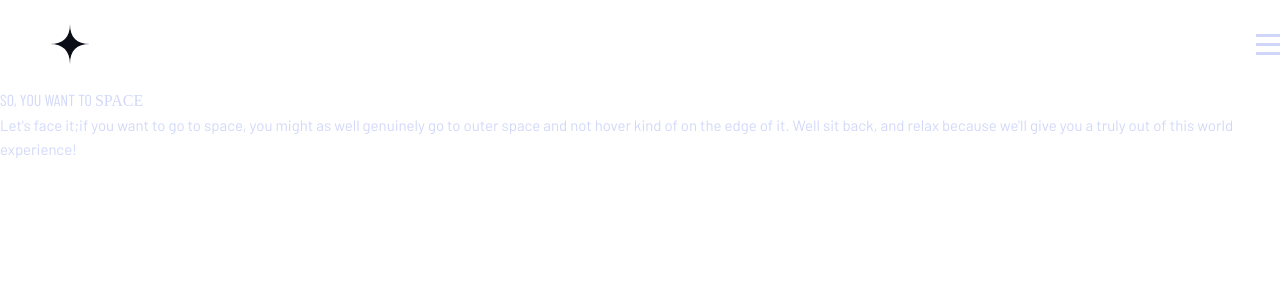
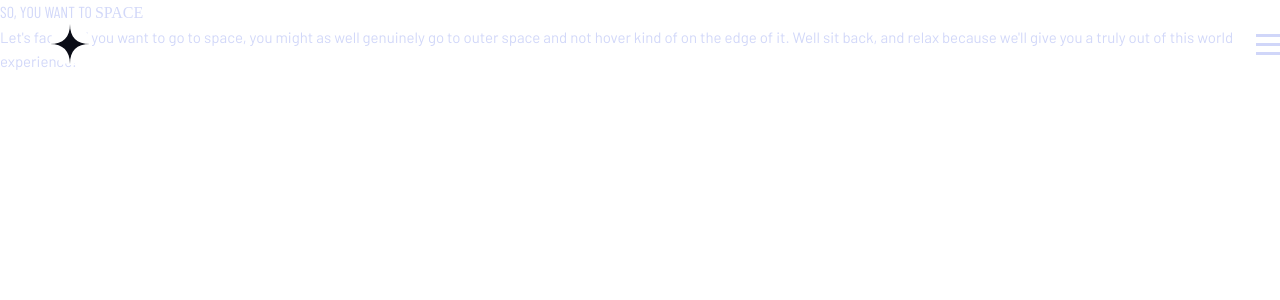
Before and after one commit to jjalbuenacabuyao/space-tourism, a React (Vite) app: page / in a window 1280 px wide. Shown: the top 300 px of the page. Built offline with nearby package versions, Linux system fonts and the light colour scheme; a web font is replaced by a local one.

Commit message:
position fixed

```diff
--- a/src/components/Header.jsx
+++ b/src/components/Header.jsx
@@ -9,7 +9,7 @@ const Header = () => {
 
   const logo = data.home.logo;
   return (
-    <header className='px-responsive py-6 md:pr-0 flex sticky top-0 left-0 right-0 items-center justify-between'>
+    <header className='px-responsive py-6 md:pr-0 flex fixed top-0 left-0 right-0 items-center justify-between'>
       <Logo src={ logo } />
       <NavToggle toggle={() => setVisible(!visible)} isOpened={visible}/>
       <Nav visible={visible} />
```
